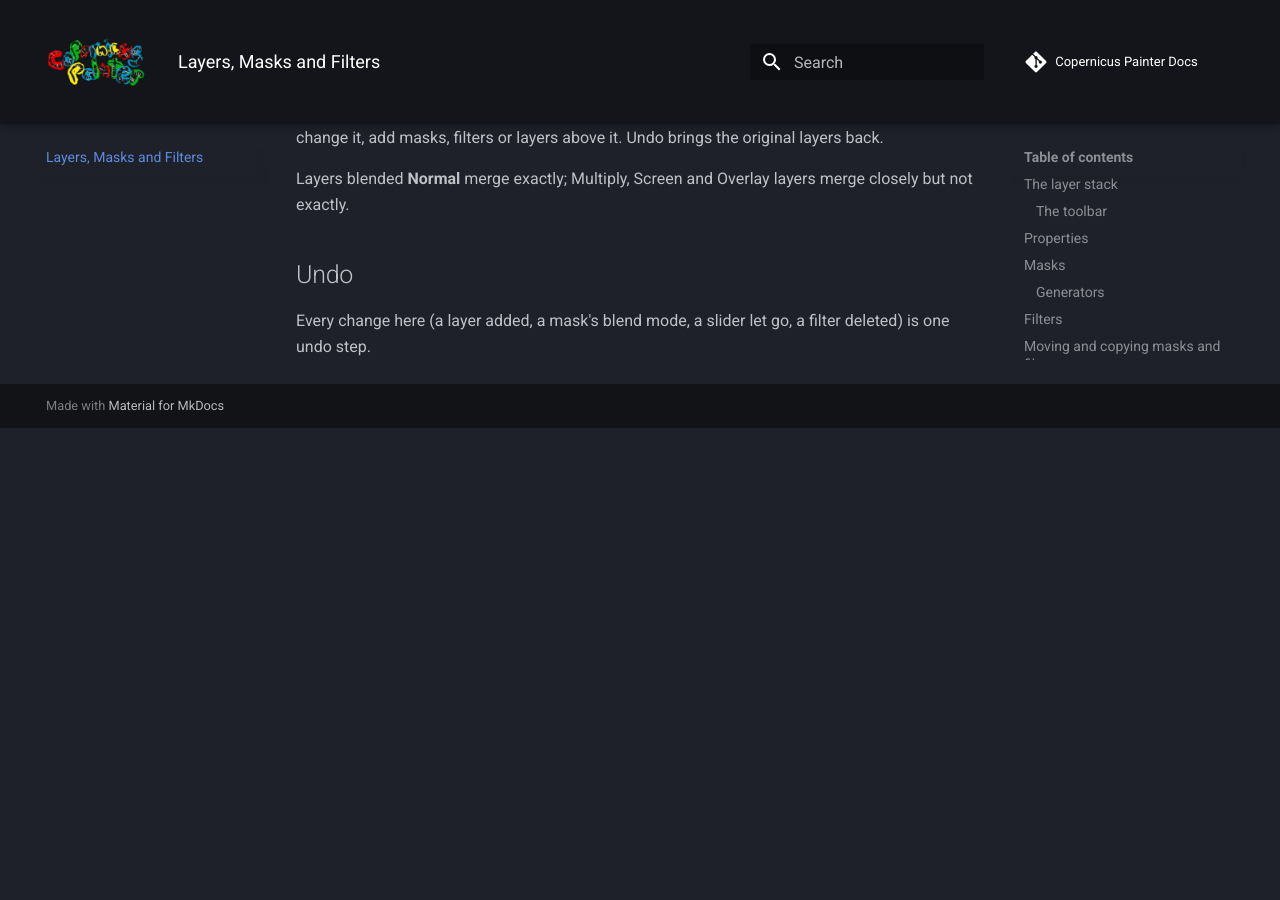
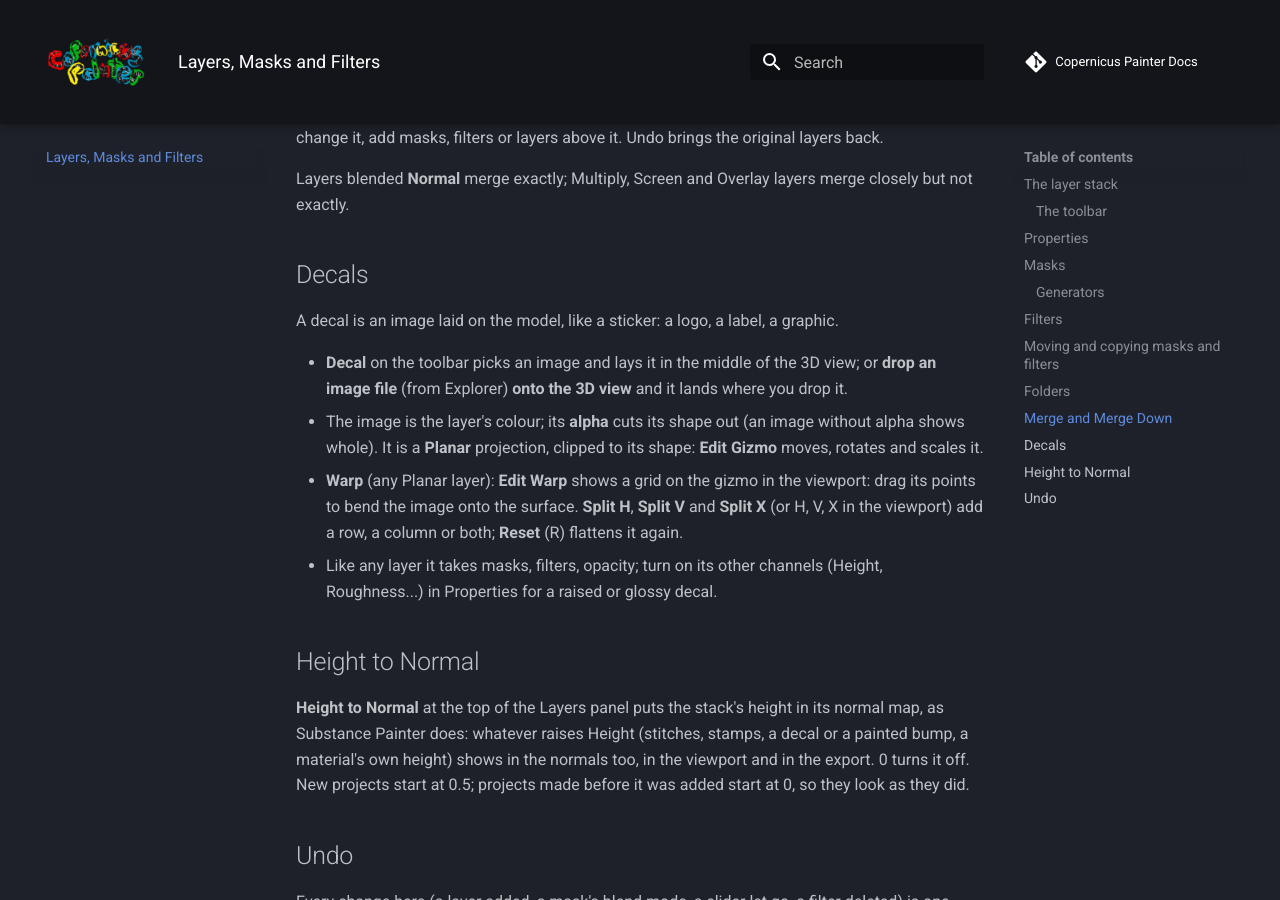
Before and after one commit to matijaKos/Copernicus_Painter_Documentation, an MkDocs documentation site: the page built from docs/layers.md, in a window 1280 px wide and 900 px high, scrolled down 5277 px. Built offline with MkDocs 1.6.1 and Material for MkDocs 9.7.7, drawn with Linux system fonts in a browser that asks for light colours; comment, search, counter and statistics services are not loaded; before the commit the page ends 5705 px from its top, so only the background shows below that.

Commit message:
Docs: decals, warp grid and Height to Normal

```diff
--- a/docs/layers.md
+++ b/docs/layers.md
@@ -115,6 +115,19 @@ The merged layer looks exactly the same: masks, opacities and blends are baked i
 
 Layers blended **Normal** merge exactly; Multiply, Screen and Overlay layers merge closely but not exactly.
 
+## Decals
+
+A decal is an image laid on the model, like a sticker: a logo, a label, a graphic.
+
+- **Decal** on the toolbar picks an image and lays it in the middle of the 3D view; or **drop an image file** (from Explorer) **onto the 3D view** and it lands where you drop it.
+- The image is the layer's colour; its **alpha** cuts its shape out (an image without alpha shows whole). It is a **Planar** projection, clipped to its shape: **Edit Gizmo** moves, rotates and scales it.
+- **Warp** (any Planar layer): **Edit Warp** shows a grid on the gizmo in the viewport: drag its points to bend the image onto the surface. **Split H**, **Split V** and **Split X** (or H, V, X in the viewport) add a row, a column or both; **Reset** (R) flattens it again.
+- Like any layer it takes masks, filters, opacity; turn on its other channels (Height, Roughness...) in Properties for a raised or glossy decal.
+
+## Height to Normal
+
+**Height to Normal** at the top of the Layers panel puts the stack's height in its normal map, as Substance Painter does: whatever raises Height (stitches, stamps, a decal or a painted bump, a material's own height) shows in the normals too, in the viewport and in the export. 0 turns it off. New projects start at 0.5; projects made before it was added start at 0, so they look as they did.
+
 ## Undo
 
 Every change here (a layer added, a mask's blend mode, a slider let go, a filter deleted) is one undo step.
```
